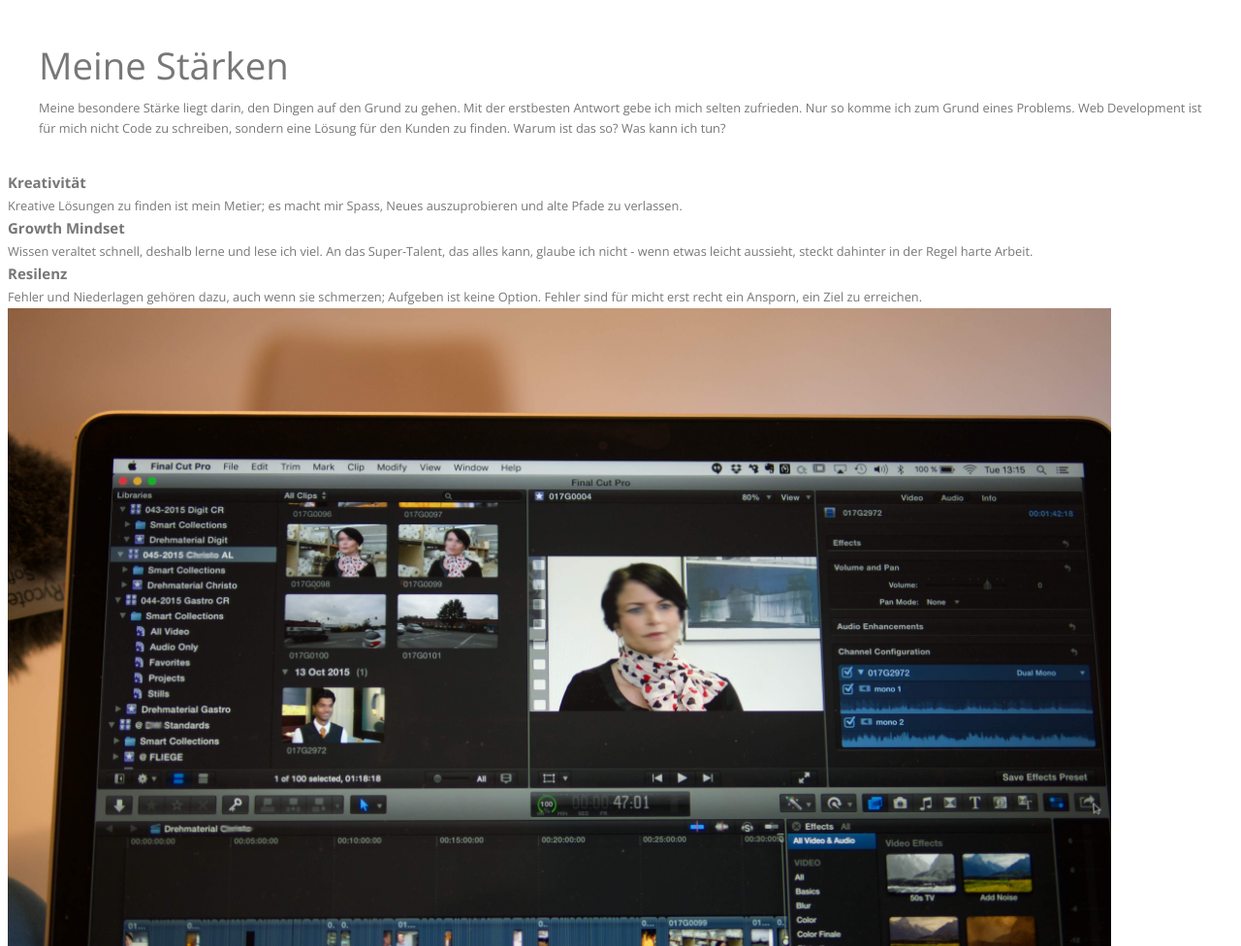
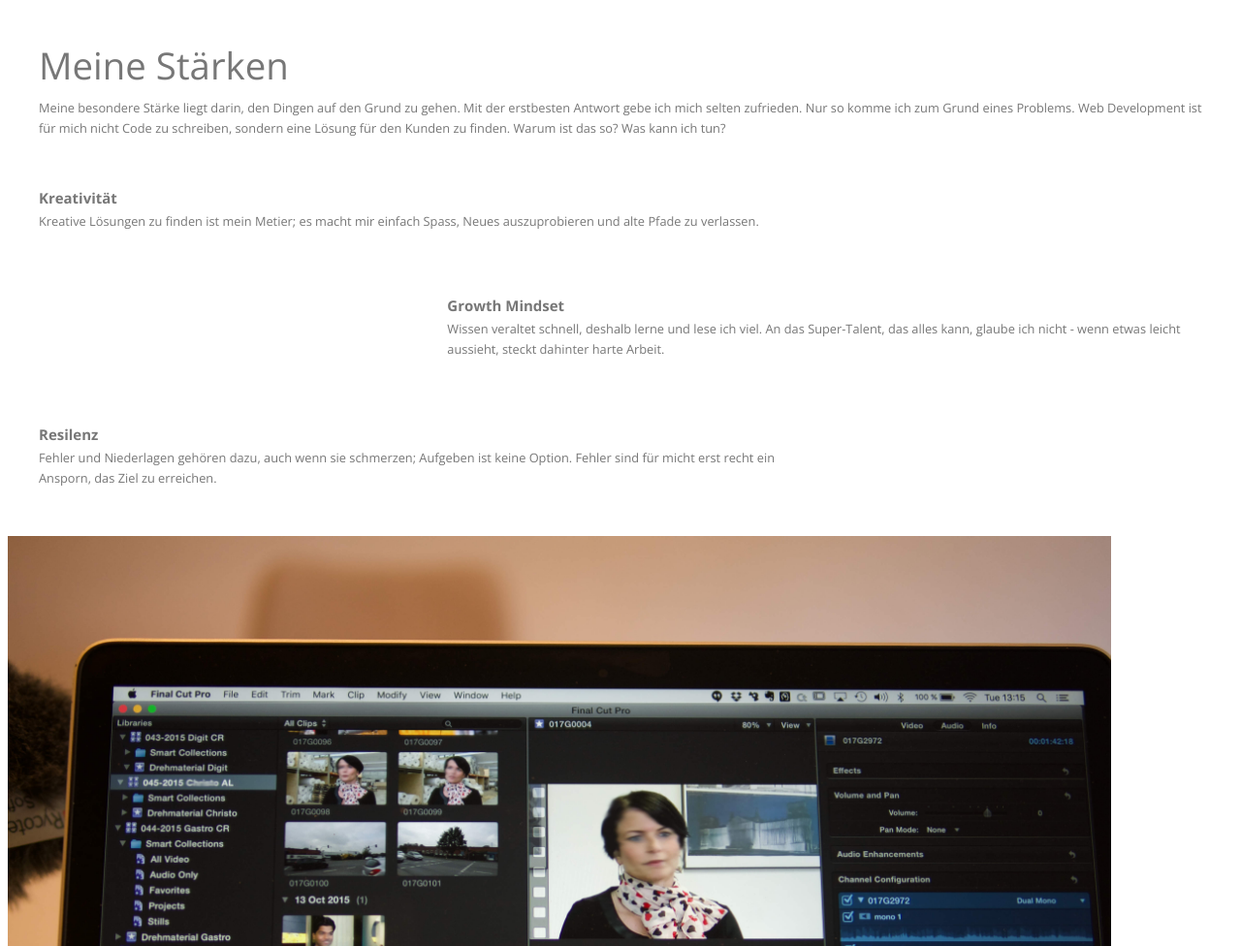
Before and after one commit to SLS-BLN/my-personal-website, a plain HTML site: page index.html in a window 1280 px wide. Shown: the part 831-1807 px from the top of the page at 97% size. Drawn offline with nearby package versions, Linux system fonts and the light colour scheme.

Commit message:
style benefits section,add bg-svgs

```diff
--- a/index.html
+++ b/index.html
@@ -90,27 +90,27 @@
         so? Was kann ich tun?
       </section>
       <section class="benefits">
-        <article class="benefits__box">
+        <article class="benefits__box benefits__box-1">
           <h3 class="tertiary-heading">Kreativität</h3>
           <p class="benefits__box--text">
-            Kreative Lösungen zu finden ist mein Metier; es macht mir Spass,
-            Neues auszuprobieren und alte Pfade zu verlassen.
+            Kreative Lösungen zu finden ist mein Metier; es macht mir einfach
+            Spass, Neues auszuprobieren und alte Pfade zu verlassen.
           </p>
         </article>
-        <article class="benefits__box">
+        <article class="benefits__box benefits__box-2">
           <h3 class="tertiary-heading">Growth Mindset</h3>
           <p class="benefits__box--text">
             Wissen veraltet schnell, deshalb lerne und lese ich viel. An das
             Super-Talent, das alles kann, glaube ich nicht - wenn etwas leicht
-            aussieht, steckt dahinter in der Regel harte Arbeit.
+            aussieht, steckt dahinter harte Arbeit.
           </p>
         </article>
-        <article class="benefits__box">
+        <article class="benefits__box benefits__box-3">
           <h3 class="tertiary-heading">Resilenz</h3>
           <p class="benefits__box--text">
             Fehler und Niederlagen gehören dazu, auch wenn sie schmerzen;
             Aufgeben ist keine Option. Fehler sind für micht erst recht ein
-            Ansporn, ein Ziel zu erreichen.
+            Ansporn, das Ziel zu erreichen.
           </p>
         </article>
       </section>
--- a/styles/sections/benefits.css
+++ b/styles/sections/benefits.css
@@ -0,0 +1,25 @@
+.benefits {
+  display: grid;
+  grid-template-columns: repeat(6, 1fr);
+}
+
+.benefits__box {
+  padding: 2rem 4rem;
+  margin-bottom: 4rem;
+}
+
+/* Z-pattern - use less code if possible */
+.benefits__box-1 {
+  grid-column: 1 / 5;
+  grid-row: 1;
+}
+
+.benefits__box-2 {
+  grid-column: 3 / -1;
+  grid-row: 2;
+}
+
+.benefits__box-3 {
+  grid-column: 1 / 5;
+  grid-row: 3;
+}
```
Also changed, not shown: images/Ellipse 3.svg (added), images/Ellipse 4.svg (added), images/Ellipse 5.svg (added).
